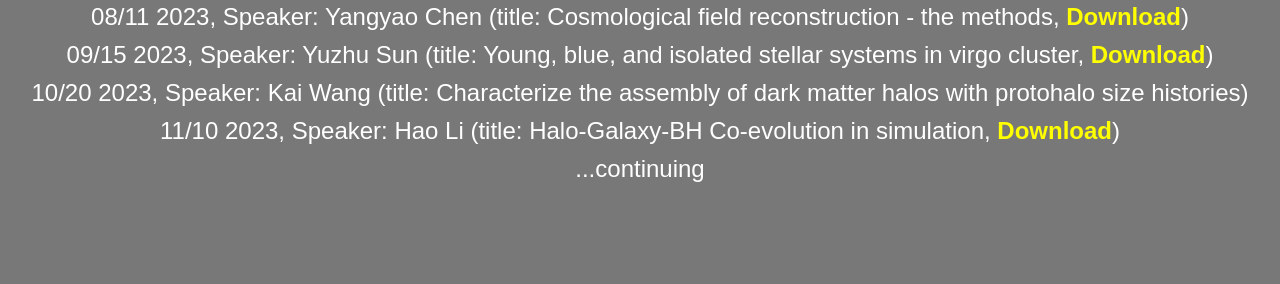
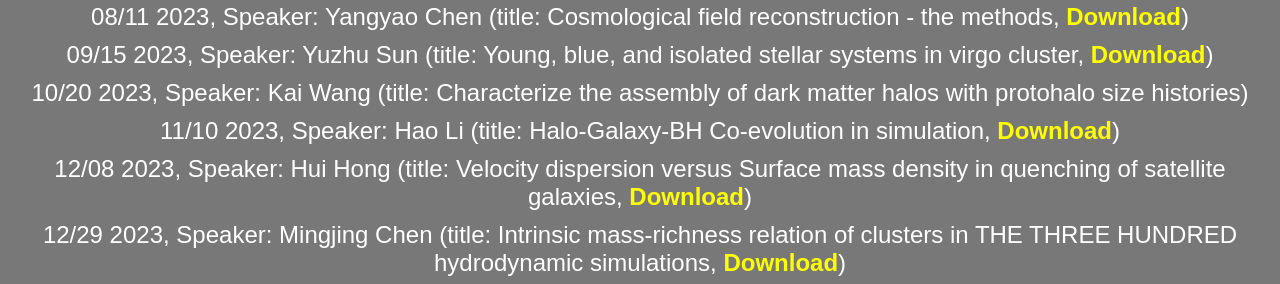
Before and after one commit to Hui-Hong/G-C-JC, a plain HTML site: page index.html in a window 1280 px wide. Shown: the part 1123-1407 px from the top of the page. Drawn offline with Linux system fonts and the light colour scheme.

Commit message:
Update index.html

```diff
--- a/index.html
+++ b/index.html
@@ -57,6 +57,8 @@
                <li>09/15 2023, Speaker: Yuzhu Sun (title: Young, blue, and isolated stellar systems in virgo cluster, <a href="talks/20230915_YZS.pdf">Download</a>)</li>
                <li>10/20 2023, Speaker: Kai Wang (title: Characterize the assembly of dark matter halos with protohalo size histories)</li>
                <li>11/10 2023, Speaker: Hao Li (title: Halo-Galaxy-BH Co-evolution in simulation, <a href="talks/20231110_HaoLi.pdf">Download</a>)</li>
+               <li>12/08 2023, Speaker: Hui Hong (title: Velocity dispersion versus Surface mass density in quenching of satellite galaxies, <a href="talks/20231208_HH.pdf">Download</a>)</li>
+               <li>12/29 2023, Speaker: Mingjing Chen (title: Intrinsic mass-richness relation of clusters in THE THREE HUNDRED hydrodynamic simulations, <a href="talks/20231229_MJChen.pdf">Download</a>)</li>
                <li>...continuing</li>
             </ul>
         </div>
```
